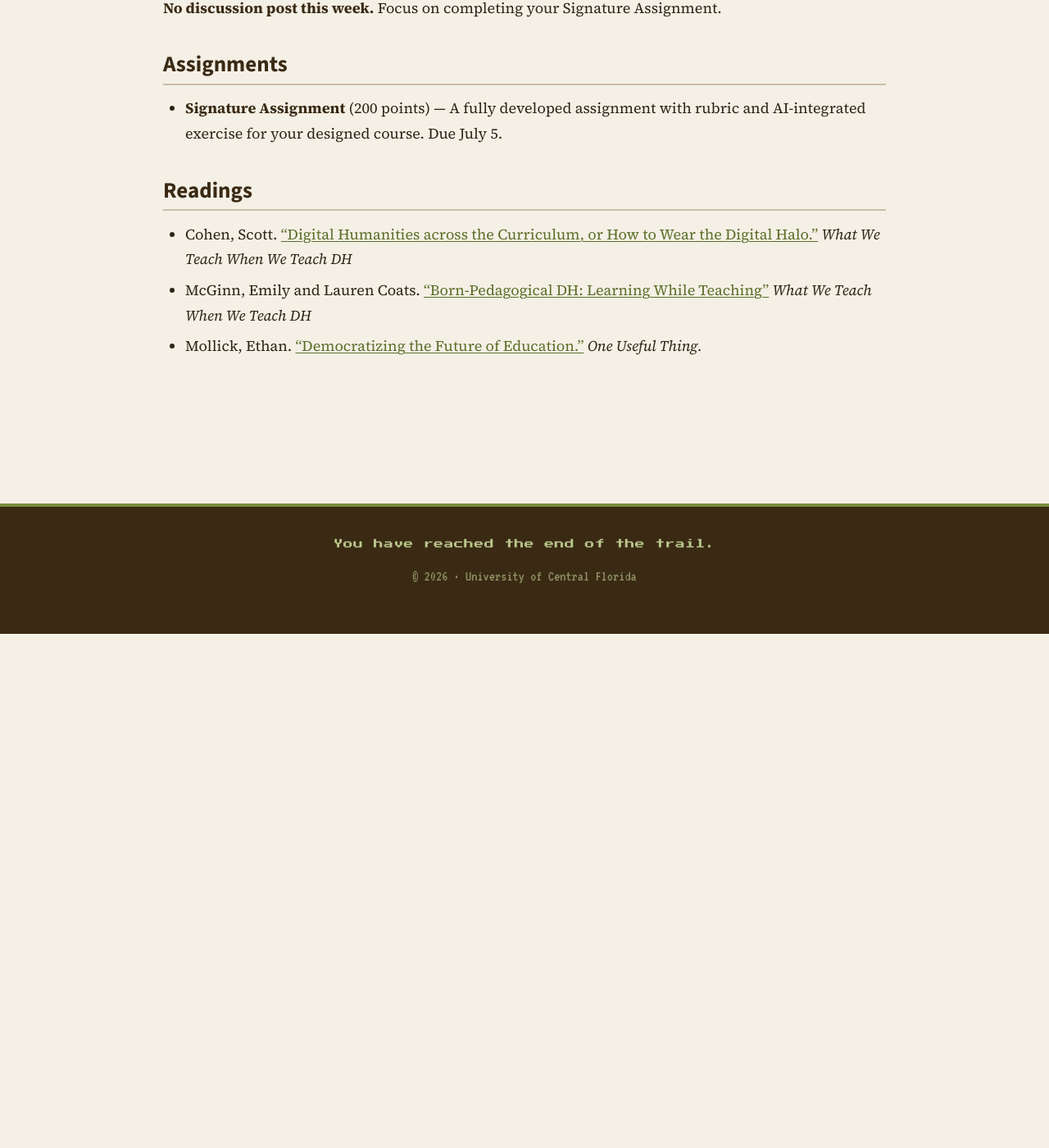
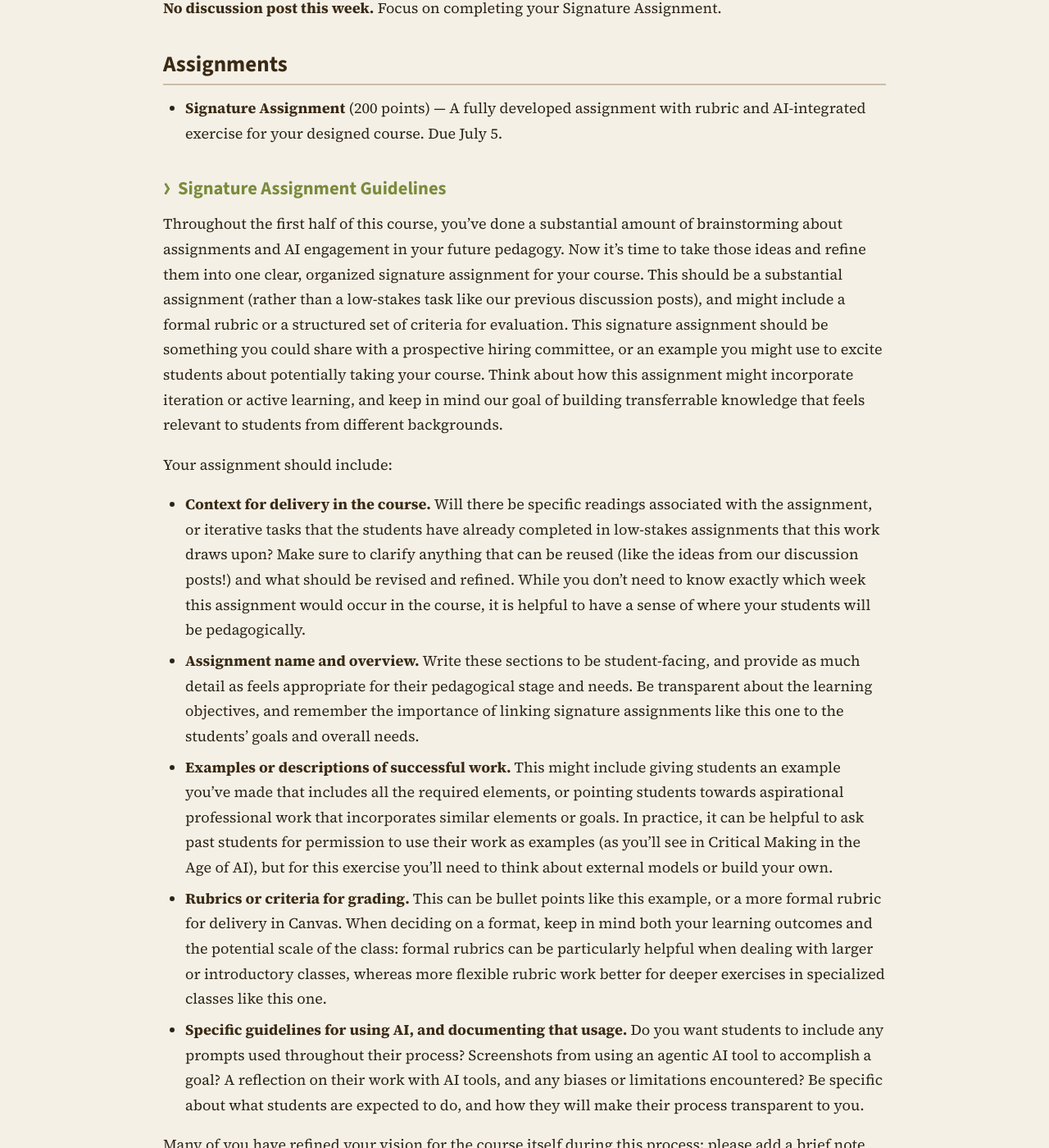
Before and after one commit to AMSUCF/InterdisciplinaryTeaching, a Jekyll site: the page built from weeks/week-08.md, in a window 1280 px wide and 1400 px high, scrolled down 627 px. Shown: the whole window at 82% size. Built offline with Jekyll 4.4.1, drawn with Linux system fonts in a browser that asks for light colours; some of the changed text lies outside the part shown.

Commit message:
docs: expand Week 8 signature assignment guidelines
Add full student-facing guidelines with the five required criteria as
bullet points, plus the course-context note.

Co-Authored-By: Claude Opus 4.8 (1M context) <noreply@anthropic.com>

```diff
--- a/weeks/week-08.md
+++ b/weeks/week-08.md
@@ -16,6 +16,20 @@ What does a syllabus do? This week we think about the syllabus not just as a con
 
 - **Signature Assignment** (200 points) — A fully developed assignment with rubric and AI-integrated exercise for your designed course. Due July 5.
 
+### Signature Assignment Guidelines
+
+Throughout the first half of this course, you've done a substantial amount of brainstorming about assignments and AI engagement in your future pedagogy. Now it's time to take those ideas and refine them into one clear, organized signature assignment for your course. This should be a substantial assignment (rather than a low-stakes task like our previous discussion posts), and might include a formal rubric or a structured set of criteria for evaluation. This signature assignment should be something you could share with a prospective hiring committee, or an example you might use to excite students about potentially taking your course. Think about how this assignment might incorporate iteration or active learning, and keep in mind our goal of building transferrable knowledge that feels relevant to students from different backgrounds.
+
+Your assignment should include:
+
+- **Context for delivery in the course.** Will there be specific readings associated with the assignment, or iterative tasks that the students have already completed in low-stakes assignments that this work draws upon? Make sure to clarify anything that can be reused (like the ideas from our discussion posts!) and what should be revised and refined. While you don't need to know exactly which week this assignment would occur in the course, it is helpful to have a sense of where your students will be pedagogically.
+- **Assignment name and overview.** Write these sections to be student-facing, and provide as much detail as feels appropriate for their pedagogical stage and needs. Be transparent about the learning objectives, and remember the importance of linking signature assignments like this one to the students' goals and overall needs.
+- **Examples or descriptions of successful work.** This might include giving students an example you've made that includes all the required elements, or pointing students towards aspirational professional work that incorporates similar elements or goals. In practice, it can be helpful to ask past students for permission to use their work as examples (as you'll see in Critical Making in the Age of AI), but for this exercise you'll need to think about external models or build your own.
+- **Rubrics or criteria for grading.** This can be bullet points like this example, or a more formal rubric for delivery in Canvas. When deciding on a format, keep in mind both your learning outcomes and the potential scale of the class: formal rubrics can be particularly helpful when dealing with larger or introductory classes, whereas more flexible rubric work better for deeper exercises in specialized classes like this one.
+- **Specific guidelines for using AI, and documenting that usage.** Do you want students to include any prompts used throughout their process? Screenshots from using an agentic AI tool to accomplish a goal? A reflection on their work with AI tools, and any biases or limitations encountered? Be specific about what students are expected to do, and how they will make their process transparent to you.
+
+Many of you have refined your vision for the course itself during this process: please add a brief note about the course context and any changes you've made with the documentation for your assignment so that we better understand your goals!
+
 ## Readings
 
 - Cohen, Scott. ["Digital Humanities across the Curriculum, or How to Wear the Digital Halo."](https://dhdebates.gc.cuny.edu/read/what-we-teach-when-we-teach-dh/section/92790007-c160-434a-9ac8-bc16514354c9#ch09) *What We Teach When We Teach DH*
```
